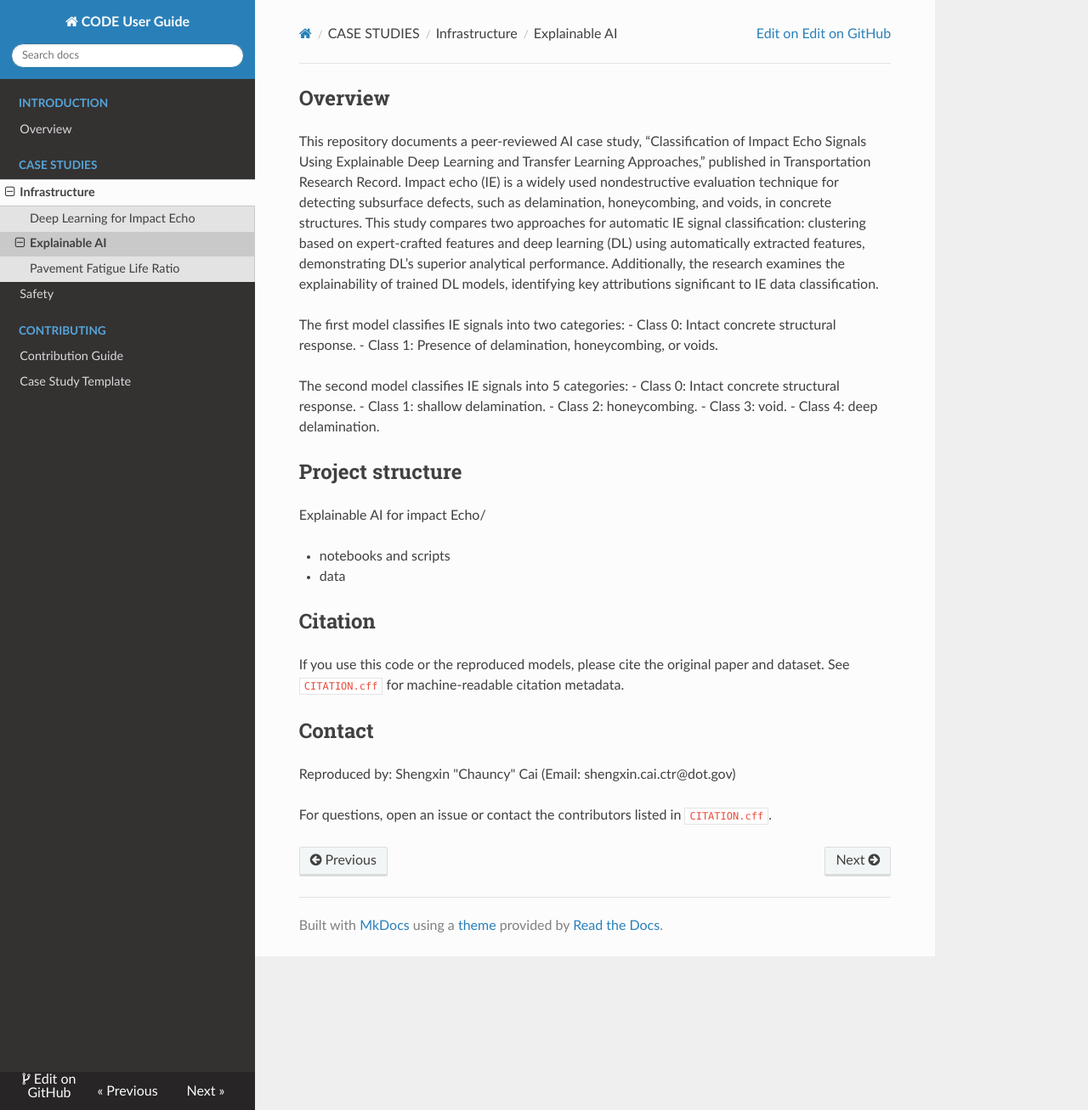
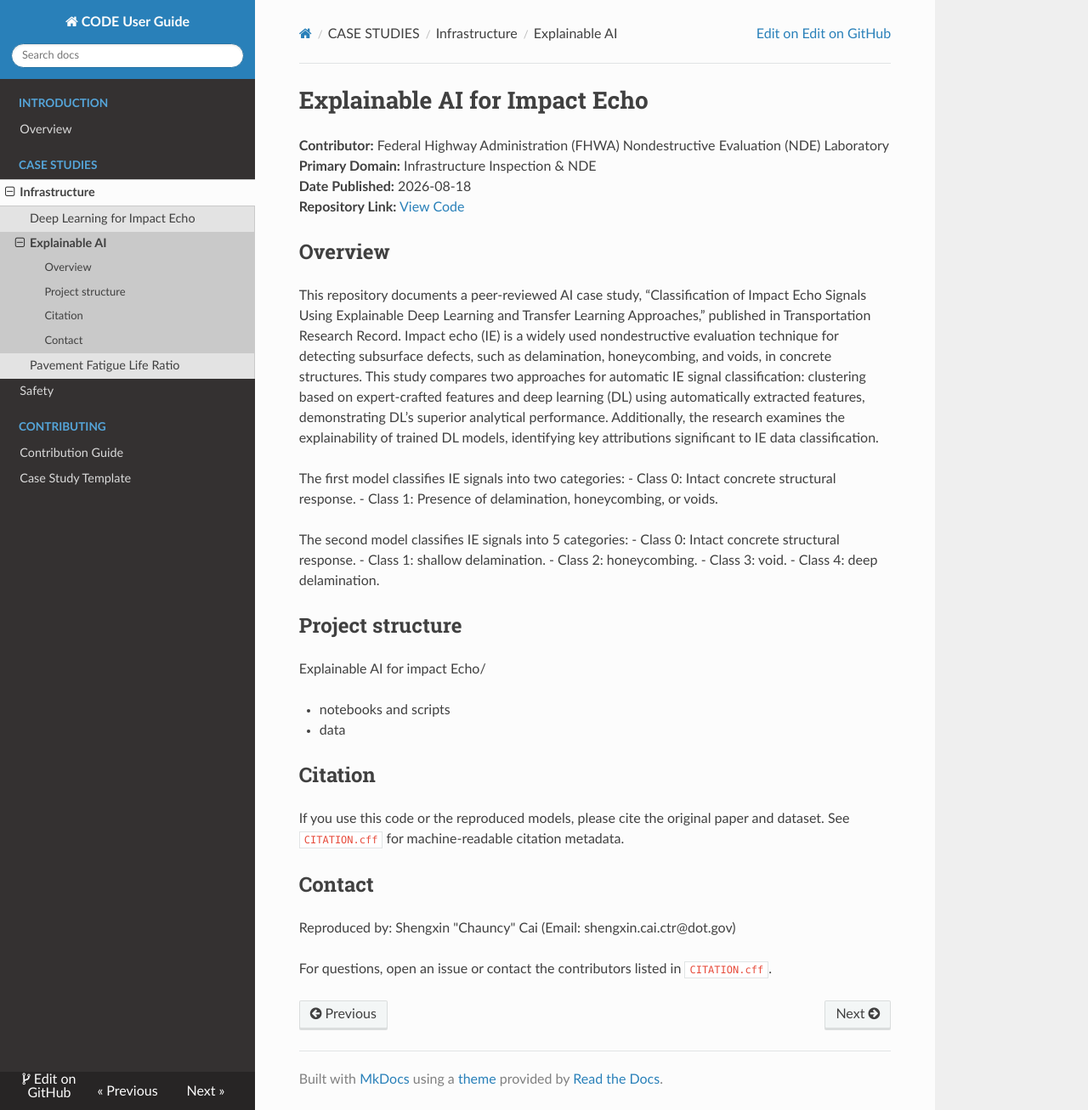
Before and after one commit to TFHRC-AI-CODE/AI-CODE, an MkDocs documentation site: the page built from docs/case-studies/infrastructure/explainable-AI-for-impact-echo.md, in a window 1280 px wide and 1307 px high. Shown: the whole window at 85% size. Built offline with MkDocs 1.6.1, drawn with Linux system fonts in a browser that asks for light colours; nearby versions of some CDN libraries.

Commit message:
Update explainable-AI-for-impact-echo.md

```diff
--- a/docs/case-studies/infrastructure/explainable-AI-for-impact-echo.md
+++ b/docs/case-studies/infrastructure/explainable-AI-for-impact-echo.md
@@ -1,3 +1,10 @@
+# Explainable AI for Impact Echo
+
+**Contributor:** Federal Highway Administration (FHWA) Nondestructive Evaluation (NDE) Laboratory
+**Primary Domain:** Infrastructure Inspection & NDE
+**Date Published:** 2026-08-18
+**Repository Link:** [View Code](https://github.com/TFHRC-AI-CODE/AI-CODE/tree/main/AI%20Applications/Office%20of%20Infrastructure%20Research%20and%20Development/Explainable%20AI%20for%20Impact%20Echo)
+
 Overview
 --------
 This repository documents a peer-reviewed AI case study, “Classification of Impact Echo Signals Using Explainable Deep Learning and Transfer Learning Approaches,” published in Transportation Research Record. Impact echo (IE) is a widely used nondestructive evaluation technique for detecting subsurface defects, such as delamination, honeycombing, and voids, in concrete structures. This study compares two approaches for automatic IE signal classification: clustering based on expert-crafted features and deep learning (DL) using automatically extracted features, demonstrating DL’s superior analytical performance. Additionally, the research examines the explainability of trained DL models, identifying key attributions significant to IE data classification.
```
